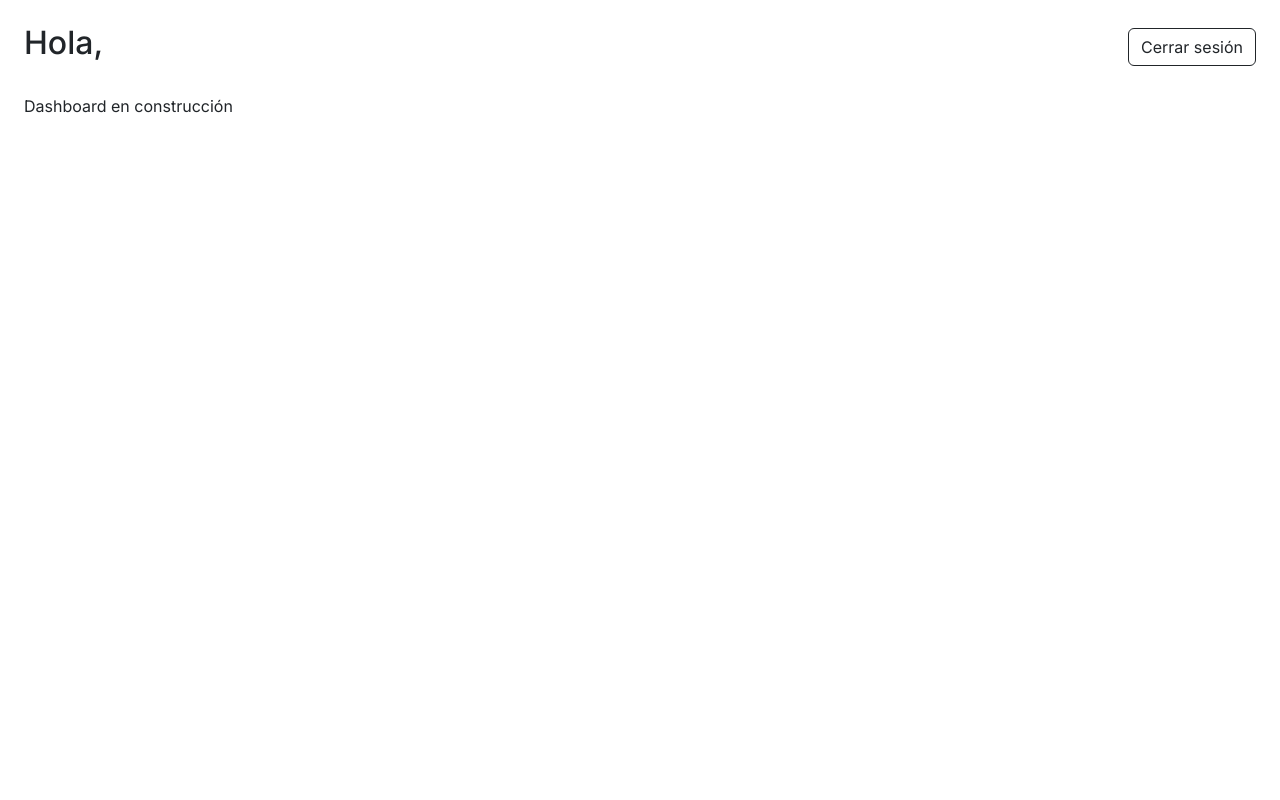
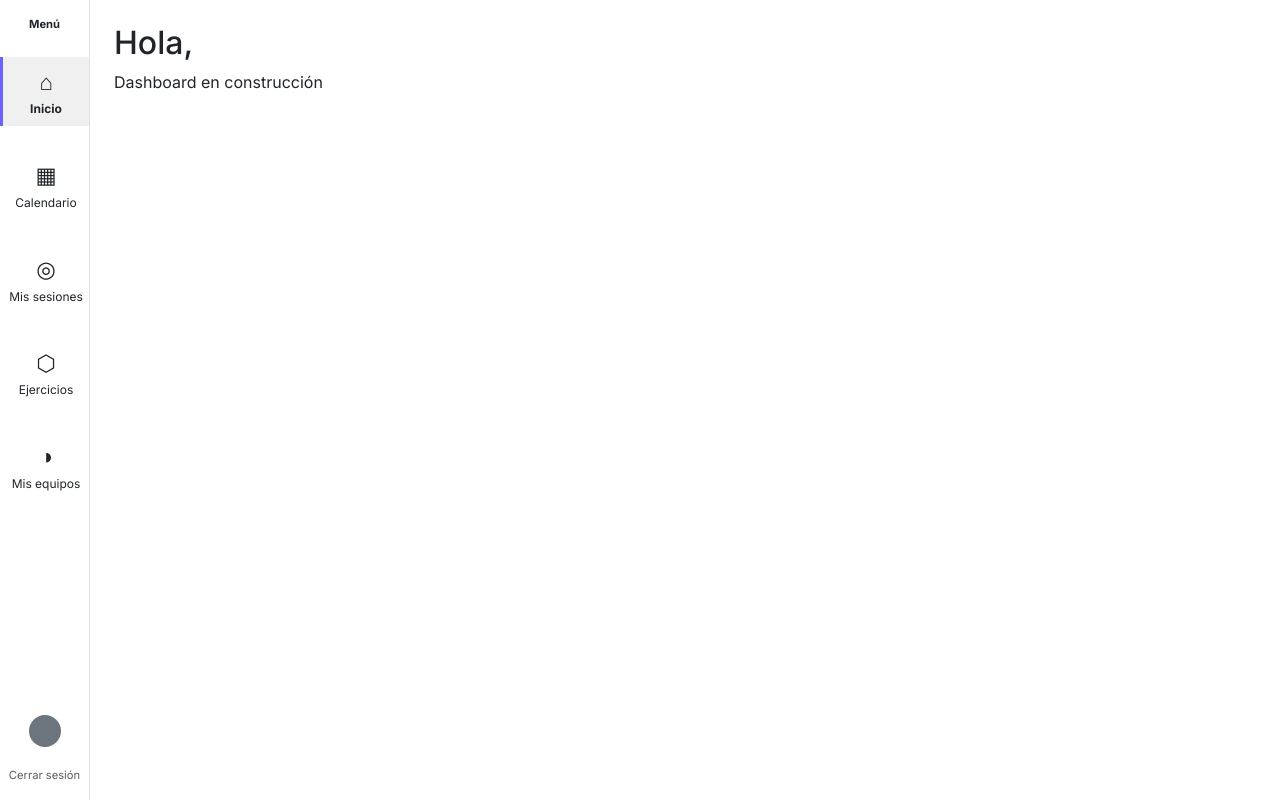
Before and after one commit to marias16/simpel_bm, a React (Create React App) app in the folder frontend/: page / in a window 1280 px wide. Built offline with nearby package versions, Linux system fonts and the light colour scheme; sample sign-in values are in the browser's storage.

Commit message:
sidebar de las paginas hecho

```diff
--- /dev/null
+++ b/frontend/src/components/Layout.tsx
@@ -0,0 +1,14 @@
+import Sidebar from './Sidebar';
+
+function Layout({ children }: { children: React.ReactNode }) {
+  return (
+    <div className="d-flex">
+      <Sidebar />
+      <div className="flex-grow-1 p-4">
+        {children}
+      </div>
+    </div>
+  );
+}
+
+export default Layout;
--- /dev/null
+++ b/frontend/src/components/Sidebar.tsx
@@ -0,0 +1,71 @@
+import { useNavigate, useLocation } from 'react-router-dom';
+import { useAuth } from '../context/AuthContext';
+
+function Sidebar() {
+  const navigate = useNavigate();
+  const location = useLocation();
+  const { usuario, logout } = useAuth();
+
+  const menuItems = [
+    { label: 'Inicio', path: '/', icon: '⌂' },
+    { label: 'Calendario', path: '/calendario', icon: '▦' },
+    { label: 'Mis sesiones', path: '/sesiones', icon: '◎' },
+    { label: 'Ejercicios', path: '/ejercicios', icon: '⬡' },
+    { label: 'Mis equipos', path: '/equipos', icon: '◑' },
+  ];
+
+  const isActive = (path: string) => location.pathname === path;
+
+  return (
+    <div
+      className="d-flex flex-column align-items-center bg-white border-end py-3"
+      style={{ width: '90px', minHeight: '100vh' }}
+    >
+      <span className="fw-bold mb-4" style={{ fontSize: '0.7rem' }}>Menú</span>
+
+      <nav className="flex-grow-1 d-flex flex-column align-items-center gap-4 w-100">
+        {menuItems.map((item) => (
+          <div
+            key={item.path}
+            className="d-flex flex-column align-items-center py-2 w-100 sidebar-item"
+            style={{
+              cursor: 'pointer',
+              fontSize: '0.75rem',
+              fontWeight: isActive(item.path) ? 'bold' : 'normal',
+              backgroundColor: isActive(item.path) ? '#f0f0f0' : 'transparent',
+              borderLeft: isActive(item.path) ? '3px solid #6c63ff' : '3px solid transparent',
+            }}
+            onClick={() => navigate(item.path)}
+          >
+            <span style={{ fontSize: '1.4rem', marginBottom: '2px' }}>{item.icon}</span>
+            {item.label}
+          </div>
+        ))}
+      </nav>
+
+      <div
+        className="d-flex flex-column align-items-center mt-auto py-2 w-100 sidebar-item"
+        style={{ cursor: 'pointer', fontSize: '0.75rem' }}
+        onClick={() => navigate('/perfil')}
+      >
+        <div
+          className="rounded-circle bg-secondary d-flex justify-content-center align-items-center text-white mb-1"
+          style={{ width: '32px', height: '32px', fontSize: '0.8rem' }}
+        >
+          {usuario?.email?.charAt(0).toUpperCase()}
+        </div>
+        {usuario?.email?.split('@')[0]}
+      </div>
+
+      <div
+        className="text-muted mt-2 sidebar-item"
+        style={{ cursor: 'pointer', fontSize: '0.7rem' }}
+        onClick={logout}
+      >
+        Cerrar sesión
+      </div>
+    </div>
+  );
+}
+
+export default Sidebar;
--- a/frontend/src/index.css
+++ b/frontend/src/index.css
@@ -3,3 +3,7 @@
 body {
   font-family: 'Inter', sans-serif;
 }
+
+.sidebar-item:hover {
+  background-color: #e9e9e9 !important;
+}
--- a/frontend/src/pages/Dashboard.tsx
+++ b/frontend/src/pages/Dashboard.tsx
@@ -1,18 +1,14 @@
+import Layout from '../components/Layout';
 import { useAuth } from '../context/AuthContext';
 
 function Dashboard() {
-  const { usuario, logout } = useAuth();
+  const { usuario } = useAuth();
 
   return (
-    <div className="p-4">
-      <div className="d-flex justify-content-between align-items-center mb-4">
-        <h2>Hola, {usuario?.email}</h2>
-        <button className="btn btn-outline-dark" onClick={logout}>
-          Cerrar sesión
-        </button>
-      </div>
+    <Layout>
+      <h2>Hola, {usuario?.email}</h2>
       <p>Dashboard en construcción</p>
-    </div>
+    </Layout>
   );
 }
 
```
